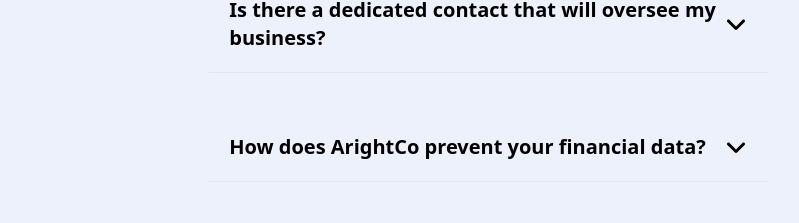
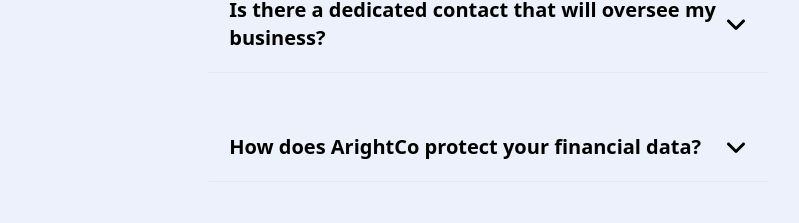
Before and after one commit to tanujchowdhury/nextjs-arightco-website, a Next.js app: page /faqs in a window 1280 px wide. Shown: the part 1653-1876 px from the top of the page, without its empty margins (352-1151 px from the left). Built offline with nearby package versions, Linux system fonts and the light colour scheme.

Commit message:
faq question fix

```diff
--- a/pages/faqs.tsx
+++ b/pages/faqs.tsx
@@ -94,7 +94,7 @@ export default function FAQs() {
             }
           />
           <FAQ
-            q={"How does ArightCo prevent your financial data?"}
+            q={"How does ArightCo protect your financial data?"}
             a={"ArightCo uses data-encrypted, secure file sharing platforms."}
           />
           <FAQ
```
